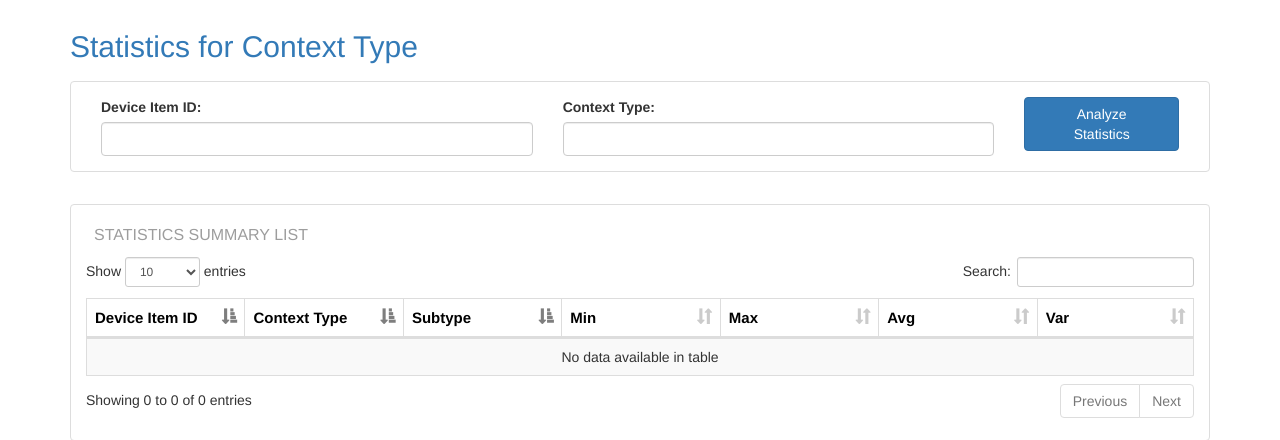
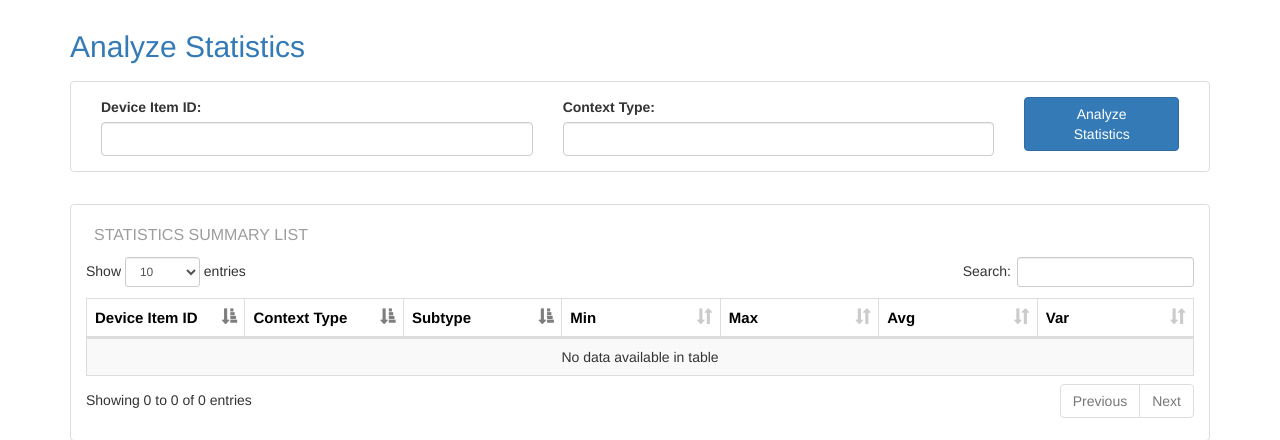
Before and after one commit to smartylab/iot_framework_server, a Django app: page /statistics in a window 1280 px wide. Shown: the part 51-491 px from the top of the page. Run offline with Django 3.2, Linux system fonts and the light colour scheme; some libraries are stand-ins or nearby versions.

Commit message:
update title

```diff
--- a/templates/monitor/statistics.html
+++ b/templates/monitor/statistics.html
@@ -11,7 +11,7 @@
     <section class="section">
         <div class="row">
             <div class="col-xs-12 col-title">
-                <h2 class="text-primary">Statistics for Context Type</h2>
+                <h2 class="text-primary">Analyze Statistics</h2>
             </div>
             <div class="col-xs-12 col-table">
                 <div class="table-container row">
```
